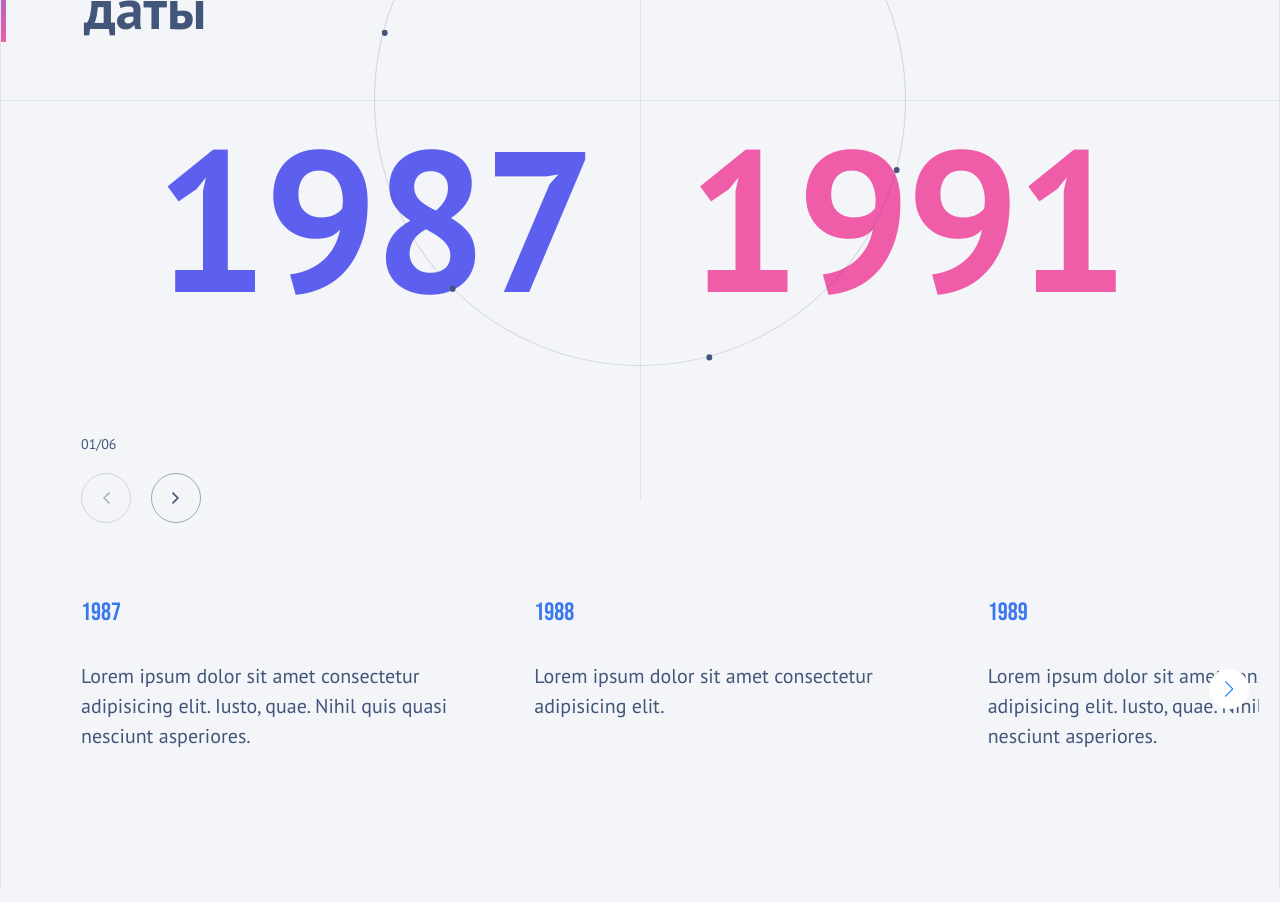
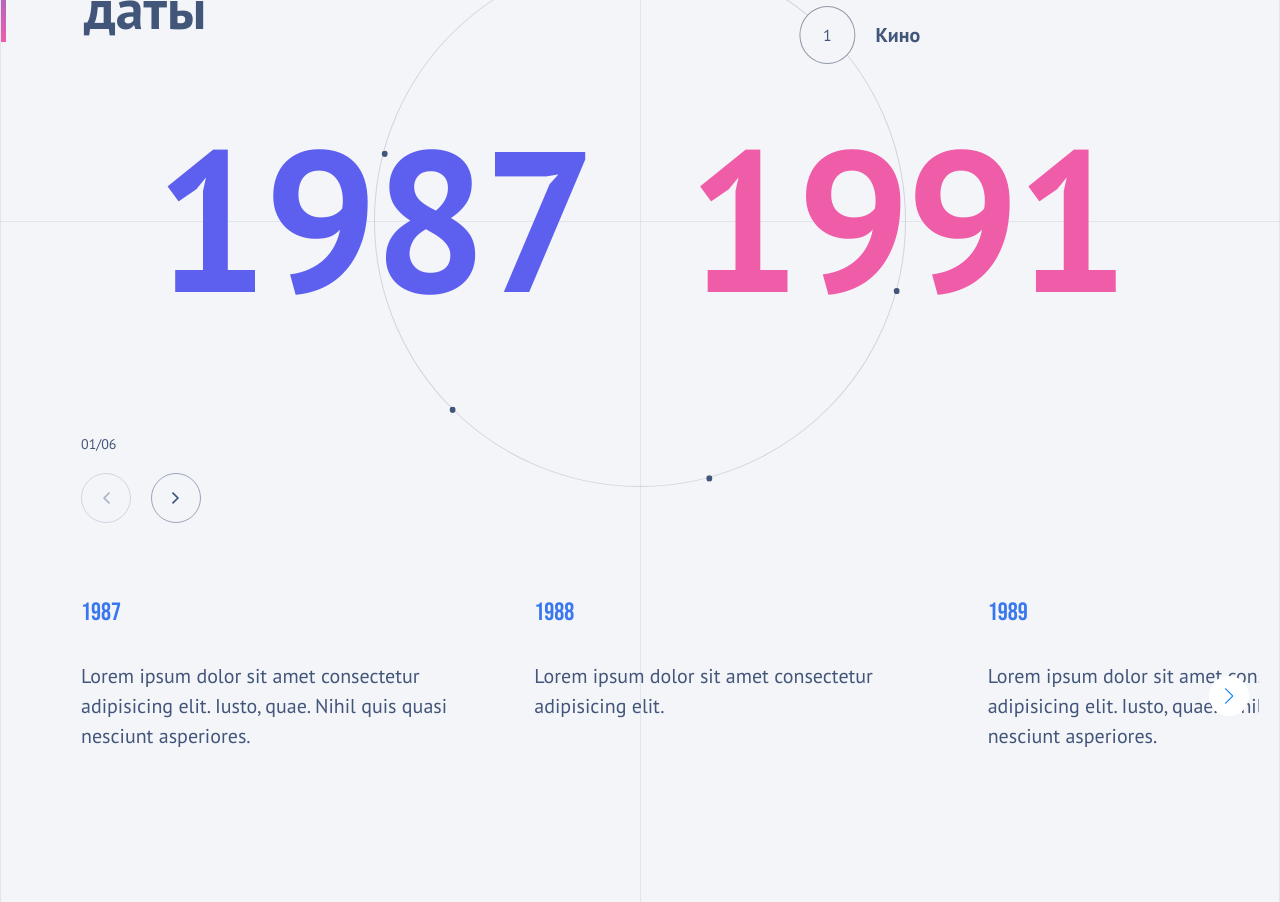
Before and after one commit to gorobchenko-k/history-block, a website built with webpack: page src/index.html in a window 1280 px wide. Shown: the part 300-1202 px from the top of the page. Built offline with nearby package versions, Linux system fonts and the light colour scheme.

Commit message:
fix: change historyBlock style

```diff
--- a/src/components/historyBlock/_history-block.scss
+++ b/src/components/historyBlock/_history-block.scss
@@ -1,5 +1,6 @@
 .history-block {
   background-color: $bg-color;
+  position: relative;
 
   &__container {
     max-width: $content-width;
@@ -37,7 +38,7 @@
       width: 100%;
       height: 1px;
       left: 0;
-      top: 50%;
+      top: 43.33%;
     }
   }
 
@@ -67,6 +68,8 @@
 
   &__years {
     margin: 96px 0 137px 0;
+    position: relative;
+    z-index: 1;
 
     @media (max-width: 768px) {
       margin: 56px 0 57px 0;
@@ -77,7 +80,7 @@
     position: absolute;
     z-index: 1;
     left: 50%;
-    top: 50%;
+    top: 43.33%;
   }
 
   &__pagination {
@@ -91,7 +94,7 @@
 
   &__slider.swiper {
     margin: 75px 20px 0 20px;
-    min-height: 114px;
+    min-height: 200px;
 
     @media (max-width: 768px) {
       margin: 0 0 78px 0;
```
